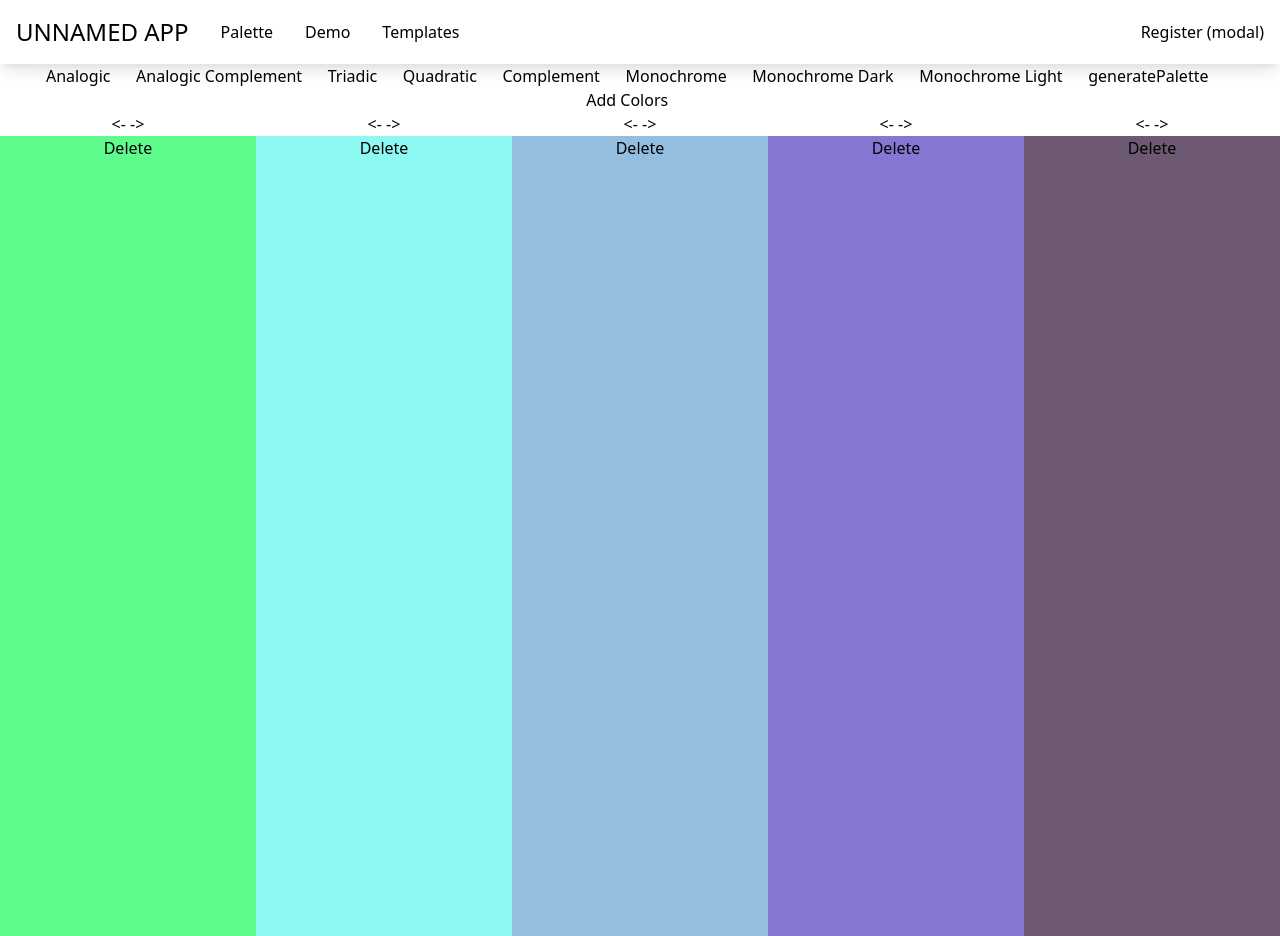
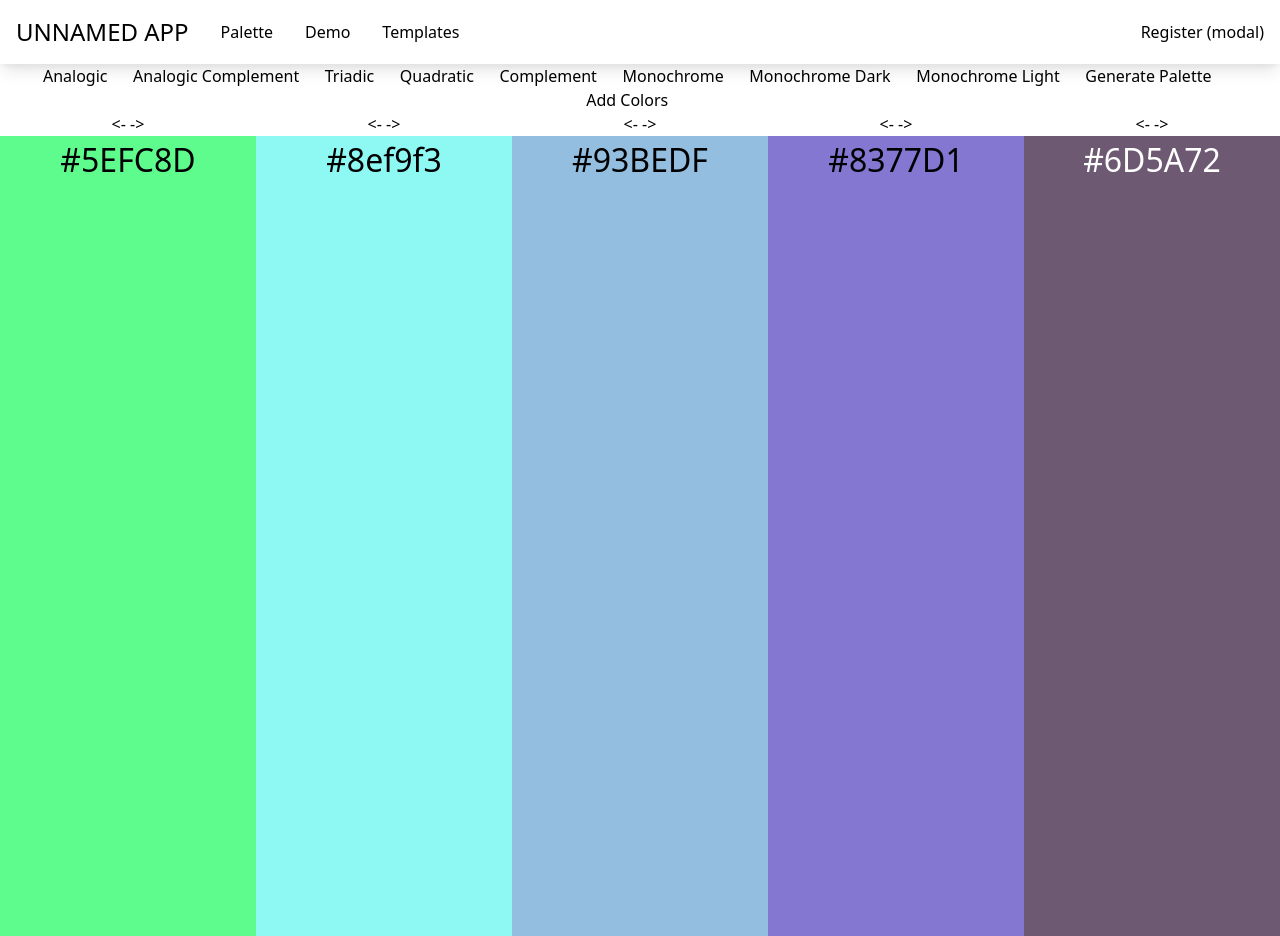
Before and after one commit to chingu-voyages/v31-bears-team-03, a React (Create React App) app in the folder client/: page /palette in a window 1280 px wide. Built offline with nearby package versions, Linux system fonts and the light colour scheme; no server answers.

Commit message:
Moved color modes to Options Bar, add color check to determine font color

```diff
--- a/client/src/App.tsx
+++ b/client/src/App.tsx
@@ -35,7 +35,7 @@ function App() {
   },[colorMode])
 
   const generatePalette = async () => {
-    let first = chroma.random().brighten().saturate(3).hex().substring(1)
+    let first = chroma.random().hex().substring(1)
     let response = colorService.getPalette(first, colorMode, colors.length)
     let returnedArray = (await response).data.colors
     let newArray = []
@@ -58,16 +58,6 @@ function App() {
   return (
     <div className="App">
       <Navbar />
-      <button style={{marginRight: "2%"}} onClick={() => setColorMode('analogic')}>Analogic </button>
-      <button style={{marginRight: "2%"}} onClick={() => setColorMode('analogic-complement')}>Analogic Complement </button>
-      <button style={{marginRight: "2%"}} onClick={() => setColorMode('triad')}>Triadic </button>
-      <button style={{marginRight: "2%"}} onClick={() => setColorMode('quad')}>Quadratic </button>
-      <button style={{marginRight: "2%"}} onClick={() => setColorMode('complement')}>Complement </button>
-      <button style={{marginRight: "2%"}} onClick={() => setColorMode('monochrome')}>Monochrome </button>
-      <button style={{marginRight: "2%"}} onClick={() => setColorMode('monochrome-dark')}>Monochrome Dark </button>
-      <button style={{marginRight: "2%"}} onClick={() => setColorMode('monochrome-light')}>Monochrome Light </button>
-      <button style={{marginRight: "2%"}} onClick={generatePalette}>generatePalette </button>
-      <button style={{marginRight: "2%"}} onClick ={addColor}>Add Colors </button>
       <Switch>
         <Route exact path="/">
           <LandingPage />
@@ -76,10 +66,13 @@ function App() {
           <PalettePage
             colors={colors}
             setColors={setColors}
+            setColorMode={setColorMode}
+            addColor={addColor}
+            generatePalette={generatePalette}
           />
         </Route>
         <Route exact path="/demo">
-          <DemoPage colors={colors} />
+          <DemoPage colors={colors} setColorMode={setColorMode} generatePalette={generatePalette}/>
         </Route>
         <Route exact path="/templates">
           <TemplatesPage />
--- a/client/src/components/ColorPane.tsx
+++ b/client/src/components/ColorPane.tsx
@@ -1,5 +1,5 @@
 
-import React from 'react'
+import React, {useState, useEffect} from 'react'
 import './ColorPane.css'
 
 const Button = () => {
@@ -13,13 +13,36 @@ interface ColorPaneProps {
     length: number
 }
 
+
+
 const ColorPane = ({color, length}:ColorPaneProps) => {
+    const [light, setLight] = useState(false)
+    useEffect(() => {
+        checkColor({color})
+    },[])
+
+    const checkColor = ({color}: any) => {
+        let format = color.substring(1)
+        let rgb = parseInt(format, 16);
+        let r = (rgb >> 16) & 0xff;
+        let g = (rgb >> 8) &  0xff;
+        let b = (rgb >> 0) & 0xff;
+
+        let luma = (0.299 * r + 0.587 * g + 0.114 * b)/225;
+        if (luma < 0.5) {
+            return setLight(true)
+        } else {
+            return setLight(false)
+        }
+    }
+
+
     return (
         <div className ="ColorPane" style={{
             width: `${100 / length}vw`,
             background: `${color}`,
           }}>
-              <Button/>
+              {light ? <p style={{fontSize: '2em',color: "white"}}>{color}</p> : <p style={{fontSize: '2em', color: "black"}}>{color}</p>}
         </div>
     )
 }
--- a/client/src/components/DemoPage.tsx
+++ b/client/src/components/DemoPage.tsx
@@ -1,9 +1,12 @@
 //@ts-nocheck
 import React from "react";
+import OptionsBar from "./OptionsBar";
 
-function DemoPage({ colors }) {
+function DemoPage({ colors, setColorMode, generatePalette }) {
   return (
+
     <div className="flex justify-center">
+      <OptionsBar setColorMode={setColorMode} generatePalette={generatePalette}/>
       <h1 className="pt-20">Demo Page</h1>
     </div>
   );
--- /dev/null
+++ b/client/src/components/OptionsBar.tsx
@@ -0,0 +1,19 @@
+//@ts-nocheck
+import React from 'react'
+
+const OptionsBar = ({setColorMode, generatePalette, addColor}) => {
+    return(<div>
+      <button style={{marginRight: "2%"}} onClick={() => setColorMode('analogic')}>Analogic </button>
+      <button style={{marginRight: "2%"}} onClick={() => setColorMode('analogic-complement')}>Analogic Complement </button>
+      <button style={{marginRight: "2%"}} onClick={() => setColorMode('triad')}>Triadic </button>
+      <button style={{marginRight: "2%"}} onClick={() => setColorMode('quad')}>Quadratic </button>
+      <button style={{marginRight: "2%"}} onClick={() => setColorMode('complement')}>Complement </button>
+      <button style={{marginRight: "2%"}} onClick={() => setColorMode('monochrome')}>Monochrome </button>
+      <button style={{marginRight: "2%"}} onClick={() => setColorMode('monochrome-dark')}>Monochrome Dark </button>
+      <button style={{marginRight: "2%"}} onClick={() => setColorMode('monochrome-light')}>Monochrome Light </button>
+      <button style={{marginRight: "2%"}} onClick ={generatePalette}>Generate Palette </button>
+      <button style={{marginRight: "2%"}} onClick ={addColor}>Add Colors </button>
+    </div>)
+}
+
+export default OptionsBar;
--- a/client/src/components/PalettePage.tsx
+++ b/client/src/components/PalettePage.tsx
@@ -1,11 +1,12 @@
 //@ts-nocheck
 import React from "react";
 import Palette from "./Palette";
+import OptionsBar from "./OptionsBar"
 
-function PalettePage({ colors, setColors}) {
+function PalettePage({ colors, setColors, setColorMode, generatePalette, addColor}) {
   return (
     <div>
-      {console.log(colors)}
+      <OptionsBar setColorMode={setColorMode} generatePalette={generatePalette} addColor={addColor}/>
       <Palette colors={colors} setColors={setColors} />
     </div>
   );
```
